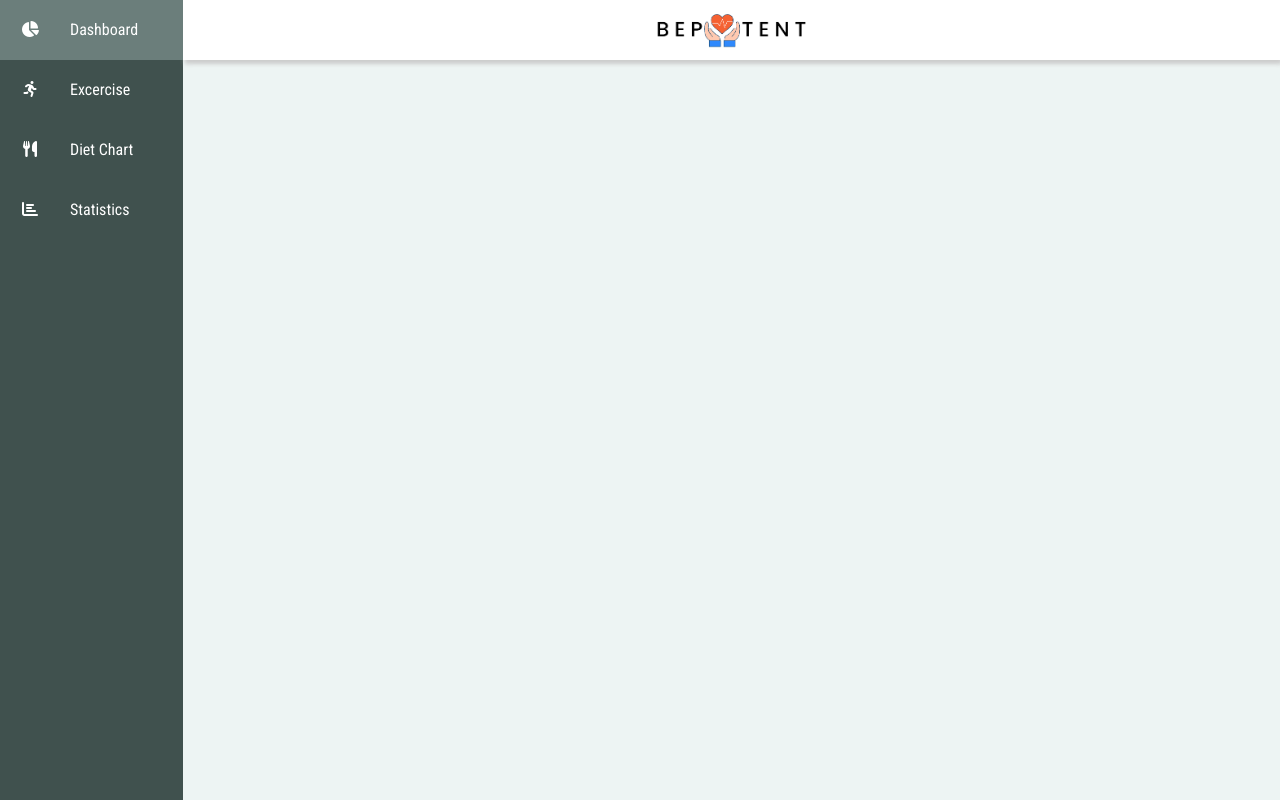
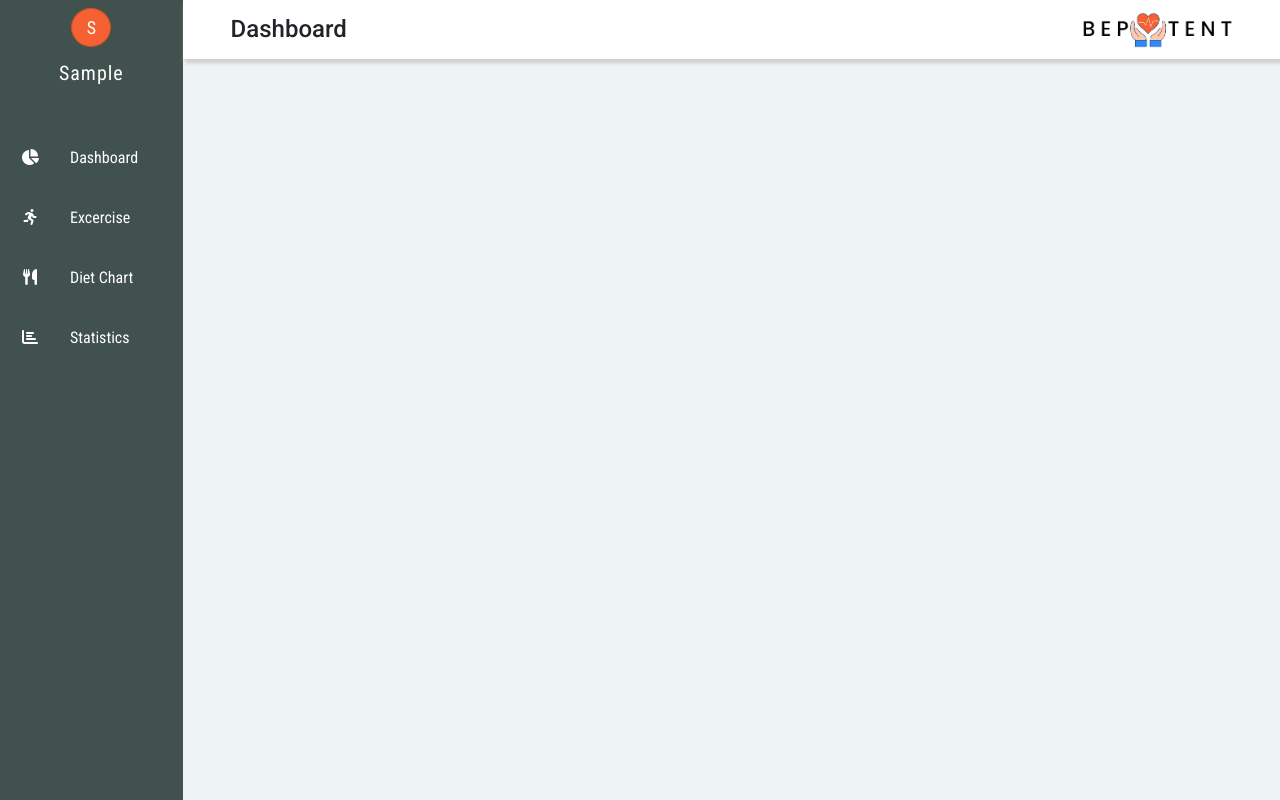
Before and after one commit to priyanshu0171/Bepotent, a Flask app: template templates/dashboard.html in a window 1280 px wide. Run offline with Flask 2, Linux system fonts and the light colour scheme; the template is opened without the code that fills it: most values are stand-ins (such as "Sample title", 1, 10 or a date in 2020); parts of the project's set-up code (start-up, migrations or seed data) failed here and were passed over.

Commit message:
Updated dashboard UI

```diff
--- a/static/css/dashboard.css
+++ b/static/css/dashboard.css
@@ -8,11 +8,9 @@
   font-family: "Roboto Condensed", sans-serif;
 }
 
-
 body {
   min-height: 100vh !important;
   background-color: #edf4f3;
-
 }
 
 .navigation {
@@ -28,9 +26,10 @@
 }
 
 .navigation ul {
-    padding-left: 0;
+
+  padding-left: 0;
   position: relative;
-  top: 0;
+  top: 0px;
   left: 0;
   width: 213px;
 }
@@ -40,12 +39,10 @@
   width: 100%;
   list-style: none;
 }
-.navigation ul li:hover{
-
-  background-color: #6B7E7B;
-  transition: all 0.5s;
+.navigation ul li:hover {
+  background-color: #6b7e7b;
+  transition: all 0.2s;
 }
-
 
 .navigation ul li a {
   position: relative;
@@ -78,11 +75,49 @@
   text-align: start;
   white-space: nowrap;
 }
-.main-container{
-    width: 100%;
-    height: 100vh;
+.main-container {
+  width: 100%;
+  height: 100vh;
 }
-.navbar_c{
-    padding: 10.5px 0px;
-    box-shadow: 2px 4px 4px #ccc;
+.navbar_c {
+  padding: 10.3px 0px;
+  box-shadow: 2px 4px 4px #ccc;
+  display: flex;
+  width: 100%;
 }
+.dashboard{
+  font-family: 'Roboto', sans-serif;
+}
+
+.avatar {
+  margin-left: auto;
+  margin-top: 3px;
+  color: #fff;
+  width: 40px;
+  padding: 5px 10px;
+  text-align: center;
+  border-radius: 50%;
+  background-color: #F56132;
+  font-size: 18px;
+  border: 1px solid #ce4f28;
+}
+.avatar:hover{
+    background-color: #9e7164;
+}
+.btn:focus{
+    box-shadow: none;
+
+}
+.name{
+    font-size: 20px;
+    color: #fff;
+    font-weight: 500;
+    padding-top: 5px;
+}
+.name:hover{
+    color: #e6fffb;
+}
+.card:hover > a{
+    color:#40514e !important;
+    letter-spacing: 1px;
+}
--- /dev/null
+++ b/static/javascript/dashboard_script.js
@@ -0,0 +1,11 @@
+var profileName = document.getElementById("profileName");
+profileName.style.display = "none";
+function mouseEnter(){
+  profileName.style.display = "block";
+}
+function mouseLeave(){
+  profileName.style.display = "none";
+}
+var sidenavbar = document.getElementById("sideNavigation");
+sidenavbar.addEventListener("mouseenter", mouseEnter)
+sidenavbar.addEventListener("mouseleave", mouseLeave)
--- a/templates/dashboard.html
+++ b/templates/dashboard.html
@@ -18,28 +18,39 @@
 <body>
   {%block body%}
   <div class="d-flex">
-    <div class="navigation">
+    <div class="navigation" id="sideNavigation">
+      <div class="text-center card border-0 p-0 m-0" style="background: transparent;">
+        <button type="button" class="btn btn-white mx-auto p-0 mt-1" data-bs-toggle="modal" data-bs-target="#exampleModal">
+          <div class="avatar">
+            {{details.name[:1].upper()}}
+          </div>
+          </button>
+          <a type="button" class="stretched-link btn btn-sm btn-white d-block mx-auto mb-5" style="height: 32px;" data-bs-toggle="modal" data-bs-target="#exampleModal">
+          <span class="name" id="profileName">{{details.name.split()[0].capitalize()}}</span>
+          </a>
+
+        </div>
       <ul>
         <li>
-          <a href="#">
+          <a href="/dashboard">
             <span class="icon"><i class="fas fa-chart-pie"></i></span>
             <span class="title">Dashboard</span>
           </a>
         </li>
         <li>
-          <a href="#">
+          <a href="/excercise">
             <span class="icon"><i class="fas fa-running"></i></span>
             <span class="title">Excercise</span>
           </a>
         </li>
         <li>
-          <a href="#">
+          <a href="/dietchart">
             <span class="icon"><i class="fas fa-utensils"></i></span>
             <span class="title">Diet Chart</span>
           </a>
         </li>
         <li>
-          <a href="#">
+          <a href="/reports">
             <span class="icon"><i class="fas fa-chart-bar"></i></span>
             <span class="title">Statistics</span>
           </a>
@@ -48,14 +59,50 @@
     </div>
     <div class="main-container">
       <div class="container-fluid bg-white px-0">
-        <div class="navbar_c text-center">
-          <img src="{{url_for('static', filename='images/logo.png')}}" alt="Logo" height="38.83" width="150">
+        <div class="navbar_c">
+          <div class="col-4 my-auto">
+            <h4 class="ms-5 mb-0 dashboard">Dashboard</h4>
+          </div>
+          <div class="col-4"></div>
+          <div class="col-4 text-end my-auto">
+            <img src="{{url_for('static', filename='images/logo.png')}}" class="me-5" alt="Logo" height="38.83" width="150">
+          </div>
         </div>
+
       </div>
     </div>
   </div>
   {%endblock%}
 
+<!-- Modal -->
+<div class="modal fade" id="exampleModal" tabindex="-1" aria-labelledby="exampleModalLabel" aria-hidden="true">
+  <div class="modal-dialog modal-dialog-centered">
+    <div class="modal-content">
+      <div class="modal-header">
+        <h5 class="mx-auto" id="exampleModalLabel">Profile Options</h5>
+      </div>
+      <div class="modal-body">
+        <div class="card border-0">
+          <a href="/settings" class="stretched-link text-decoration-none text-dark">User Data</a>
+        </div>
+        <div class="card border-0">
+          <a href="/policy" class="stretched-link text-decoration-none text-dark">Policy</a>
+        </div>
+        <div class="card border-0">
+          <a href="/about" class="stretched-link text-decoration-none text-dark">Know More</a>
+        </div>
+
+      </div>
+      <div class="modal-footer text-center">
+        <a type="button" href="/logout" class="mx-auto btn-sm btn btn-danger">Logout <i class="fas fa-sign-out-alt"></i></a>
+      </div>
+    </div>
+  </div>
+</div>
+<script src="{{url_for('static', filename='javascript/dashboard_script.js')}}">
+
+</script>
+<script src="https://cdn.jsdelivr.net/npm/bootstrap@5.1.3/dist/js/bootstrap.bundle.min.js" integrity="sha384-ka7Sk0Gln4gmtz2MlQnikT1wXgYsOg+OMhuP+IlRH9sENBO0LRn5q+8nbTov4+1p" crossorigin="anonymous"></script>
 </body>
 
 </html>
```
